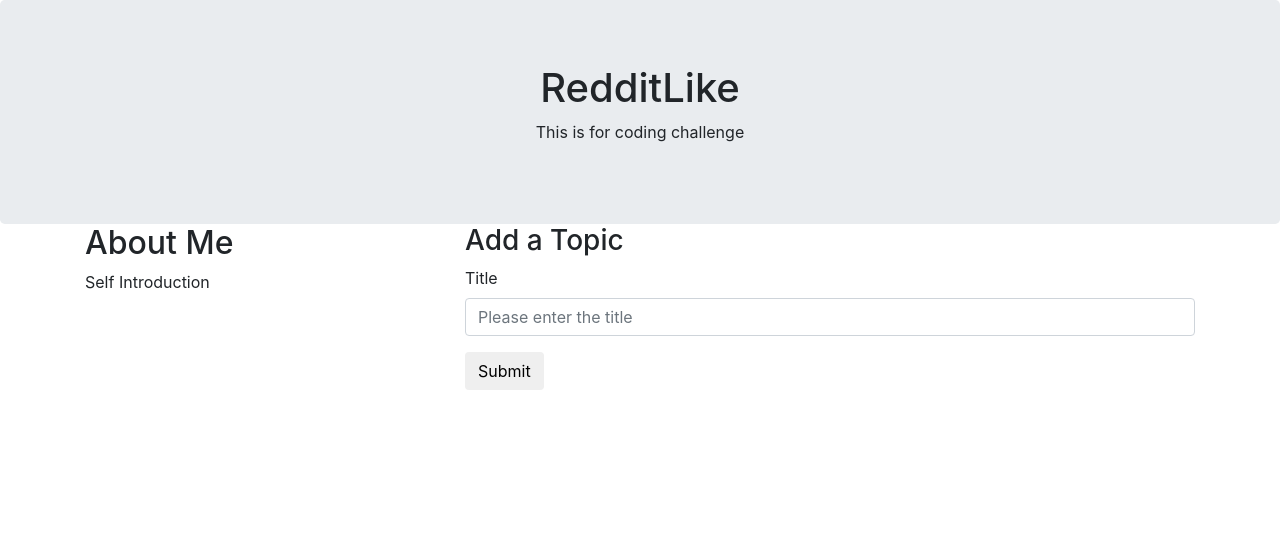
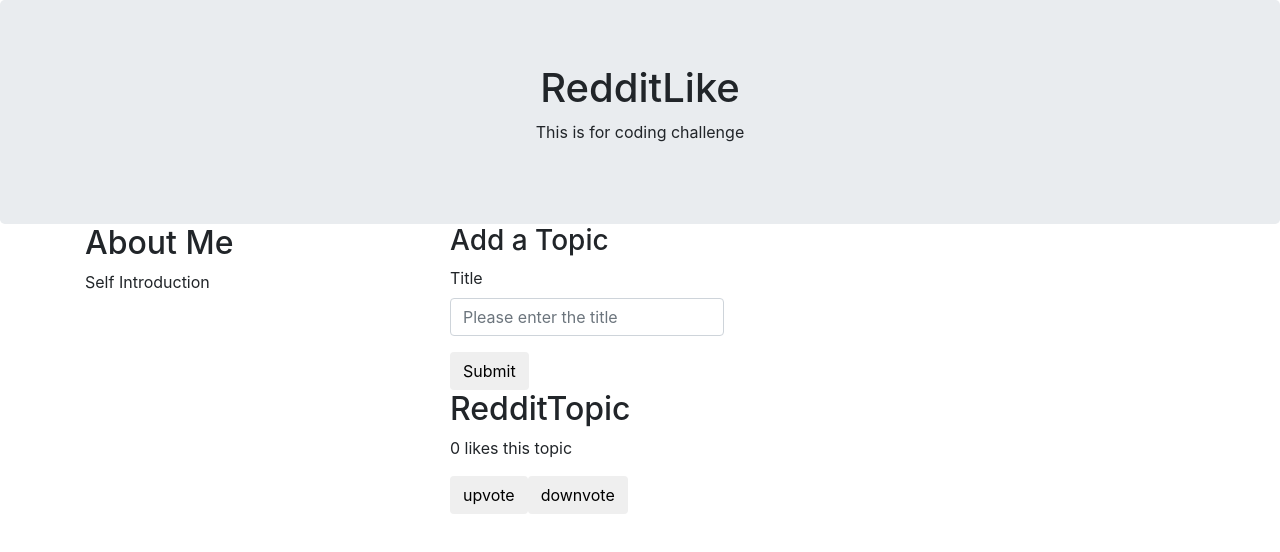
Before and after one commit to Jaime1129/RedditLike, an Angular app in the folder RedditLike/: page / in a window 1280 px wide. Shown: the top 552 px of the page. Built offline with nearby package versions, Linux system fonts and the light colour scheme.

Commit message:
VoteForTopic

```diff
--- a/RedditLike/src/app/app.component.html
+++ b/RedditLike/src/app/app.component.html
@@ -10,6 +10,7 @@
       <p>Self Introduction</p>
     </div>
     <div class="col-sm-8">
+      <div class="row">
           <form role="form">
             <h3>Add a Topic</h3>
             <div class="form-group">
@@ -20,6 +21,12 @@
               Submit
             </button>
           </form>
+      </div>
+
+
+      <div>
+        <app-topic></app-topic>
+      </div>
 
     </div>
   </div>
--- a/RedditLike/src/app/topic/topic.component.html
+++ b/RedditLike/src/app/topic/topic.component.html
@@ -1,3 +1,12 @@
-<p>
-  topic works!
-</p>
+<div>
+  <h2> {{ title }} </h2>
+  <p> {{ likes }} likes this topic</p>
+  <div>
+    <button type="button" class="btn btn-default" (click)="upvote()">
+      <span class="glyphicon glyphicon-arrow-up">upvote</span>
+    </button>
+    <button type="button" class="btn btn-default" (click)="downvote()">
+      <span class="glyphicon glyphicon-arrow-down">downvote</span>
+    </button>
+  </div>
+</div>
--- a/RedditLike/src/app/topic/topic.component.ts
+++ b/RedditLike/src/app/topic/topic.component.ts
@@ -3,11 +3,29 @@ import { Component, OnInit } from '@angular/core';
 @Component({
   selector: 'app-topic',
   templateUrl: './topic.component.html',
-  styleUrls: ['./topic.component.css']
+  styleUrls: ['./topic.component.css'],
+  host: {
+    class: 'row'
+  }
 })
 export class TopicComponent implements OnInit {
 
-  constructor() { }
+  title: string; // less than 255 characters
+  likes: number; // upvotes minus downvotes
+
+
+  constructor() {
+    this.title = 'RedditTopic';
+    this.likes = 0;
+   }
+
+  upvote() {
+    this.likes++;
+  }
+
+  downvote() {
+    this.likes--;
+  }
 
   ngOnInit() {
   }
```
Lines whose indentation alone changed are shown as unchanged.
